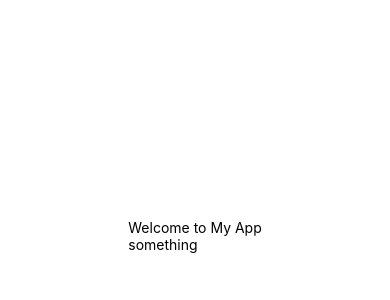
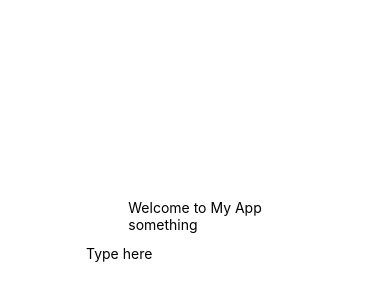
Before and after one commit to kai-zong/CS5500, a React Native app: screen / in a window 390 px wide. Shown: the part 186-486 px from the top of the page. Built offline with nearby package versions, Linux system fonts and the light colour scheme.

Commit message:
Added TextInput feature in App.js, where the text changes in textInput will be displayed in the next line using useState()

```diff
--- a/App.js
+++ b/App.js
@@ -1,15 +1,23 @@
 import { StatusBar } from 'expo-status-bar';
-import { StyleSheet, Text, View } from 'react-native';
+import { StyleSheet, Text, TextInput, View } from 'react-native';
 import Headers from './components/Headers';
+import { useState } from 'react';
 
 export default function App() {
 
+const [text, setText] = useState("");
 const appName = "My App";
   return (
     <View style={styles.container}>
       <Headers appName={appName}>
         <Text>something</Text>
         </Headers>
+
+        <TextInput
+        style={{height:40}}
+        placeholder='Type here'
+        onChangeText={ newText => setText(newText)}></TextInput>
+        <Text>{text}</Text>
       <StatusBar style="auto" />
     </View>
   );
```
